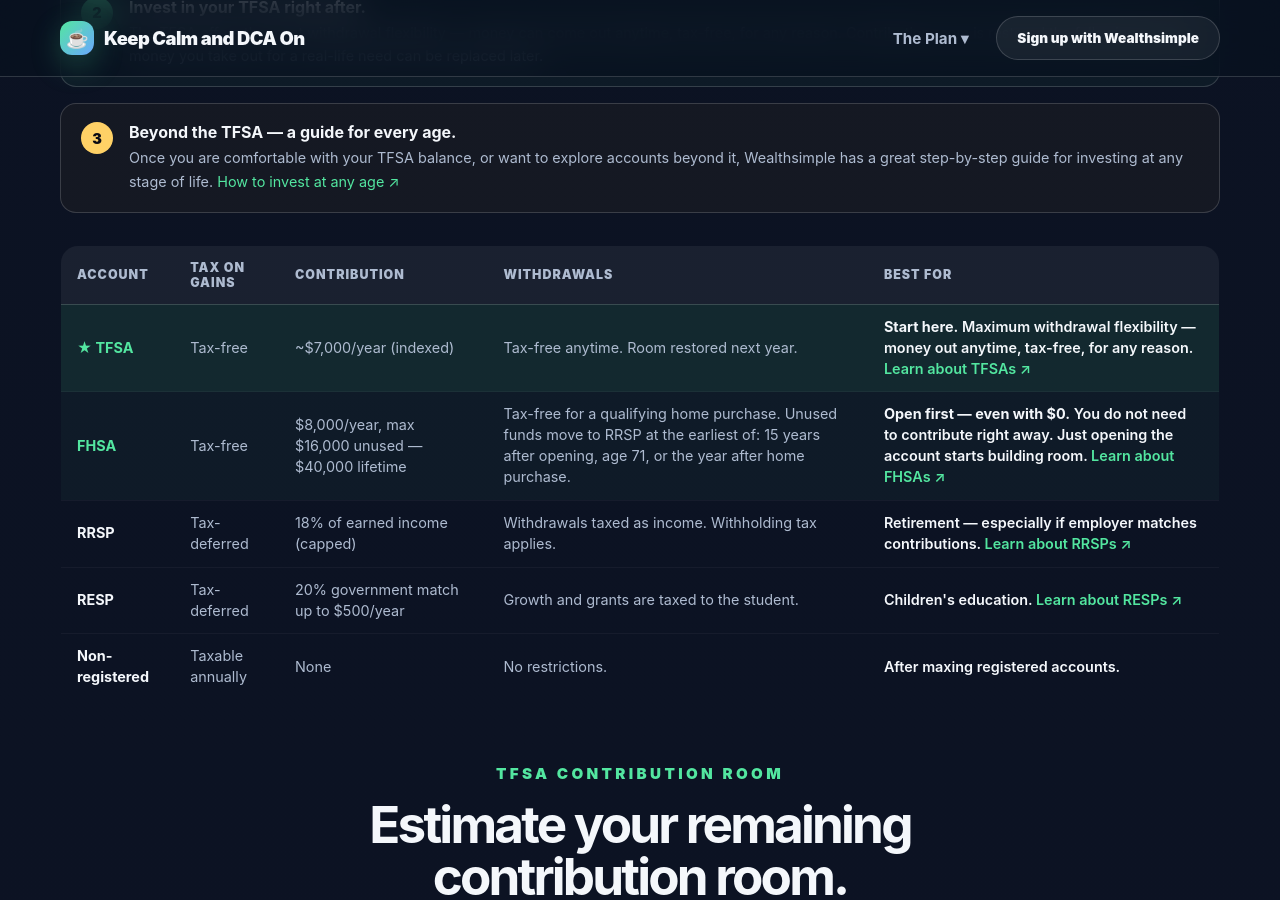
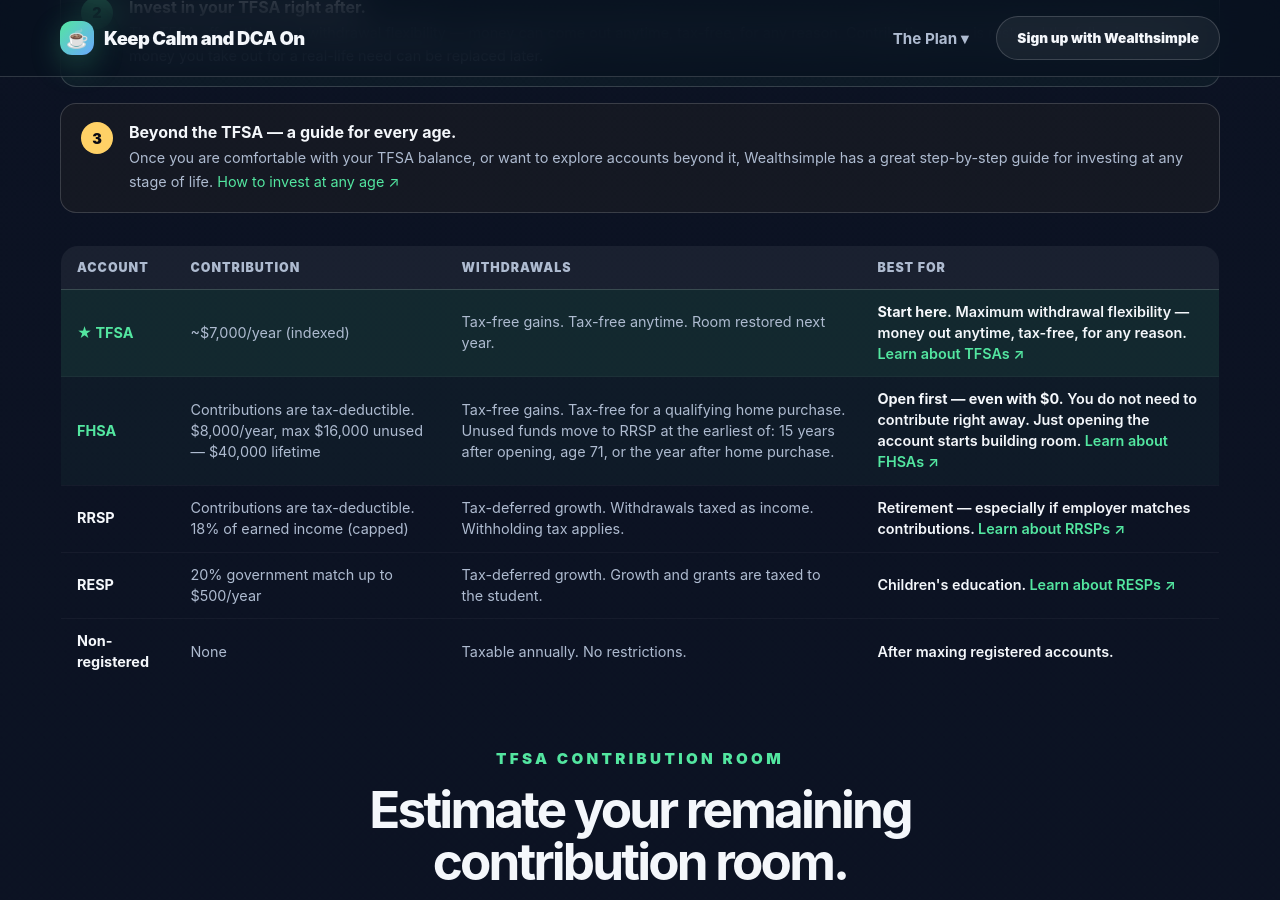
Before and after one commit to thestamp/dcathedip, a Jekyll site: the page built from index.html, in a window 1280 px wide and 900 px high, scrolled down 7513 px. Built offline with Jekyll 4.4.1, drawn with Linux system fonts in a browser that asks for light colours.

Commit message:
Remove Tax on Gains column, fold tax info into Contribution and Withdrawals
- Account → Contribution → Withdrawals → Best for (4 columns)
- Tax treatment now inline: 'Tax-free gains', 'Tax-deferred growth', 'Taxable annually'
- Contribution column notes tax-deductible for FHSA and RRSP
- TFSA and Non-registered: no tax deduction, noted in Withdrawals

```diff
--- a/index.html
+++ b/index.html
@@ -350,7 +350,6 @@
           <thead>
             <tr>
               <th>Account</th>
-              <th>Tax on gains</th>
               <th>Contribution</th>
               <th>Withdrawals</th>
               <th>Best for</th>
@@ -359,37 +358,32 @@
           <tbody>
             <tr class="account-row-primary">
               <td><strong>★ TFSA</strong></td>
-              <td>Tax-free</td>
               <td>~$7,000/year (indexed)</td>
-              <td>Tax-free anytime. Room restored next year.</td>
+              <td>Tax-free gains. Tax-free anytime. Room restored next year.</td>
               <td><strong>Start here.</strong> Maximum withdrawal flexibility — money out anytime, tax-free, for any reason. <a href="https://www.wealthsimple.com/en-ca/learn/what-is-tfsa" target="_blank" rel="nofollow noopener" style="color:var(--green);">Learn about TFSAs ↗</a></td>
             </tr>
             <tr class="account-row-fhsa">
               <td><strong>FHSA</strong></td>
-              <td>Tax-free</td>
-              <td>$8,000/year, max $16,000 unused — $40,000 lifetime</td>
-              <td>Tax-free for a qualifying home purchase. Unused funds move to RRSP at the earliest of: 15 years after opening, age 71, or the year after home purchase.</td>
+              <td>Contributions are tax-deductible. $8,000/year, max $16,000 unused — $40,000 lifetime</td>
+              <td>Tax-free gains. Tax-free for a qualifying home purchase. Unused funds move to RRSP at the earliest of: 15 years after opening, age 71, or the year after home purchase.</td>
               <td><strong>Open first — even with $0.</strong> You do not need to contribute right away. Just opening the account starts building room. <a href="https://www.wealthsimple.com/en-ca/learn/what-is-fhsa#what_are_the_benefits_of_an_fhsa" target="_blank" rel="nofollow noopener" style="color:var(--green);">Learn about FHSAs ↗</a></td>
             </tr>
             <tr>
               <td><strong>RRSP</strong></td>
-              <td>Tax-deferred</td>
-              <td>18% of earned income (capped)</td>
-              <td>Withdrawals taxed as income. Withholding tax applies.</td>
+              <td>Contributions are tax-deductible. 18% of earned income (capped)</td>
+              <td>Tax-deferred growth. Withdrawals taxed as income. Withholding tax applies.</td>
               <td>Retirement — especially if employer matches contributions. <a href="https://www.wealthsimple.com/en-ca/learn/what-is-rrsp" target="_blank" rel="nofollow noopener" style="color:var(--green);">Learn about RRSPs ↗</a></td>
             </tr>
             <tr>
               <td><strong>RESP</strong></td>
-              <td>Tax-deferred</td>
               <td>20% government match up to $500/year</td>
-              <td>Growth and grants are taxed to the student.</td>
+              <td>Tax-deferred growth. Growth and grants are taxed to the student.</td>
               <td>Children's education. <a href="https://www.wealthsimple.com/en-ca/learn/what-is-resp" target="_blank" rel="nofollow noopener" style="color:var(--green);">Learn about RESPs ↗</a></td>
             </tr>
             <tr>
               <td><strong>Non-registered</strong></td>
-              <td>Taxable annually</td>
               <td>None</td>
-              <td>No restrictions.</td>
+              <td>Taxable annually. No restrictions.</td>
               <td>After maxing registered accounts.</td>
             </tr>
           </tbody>
```
